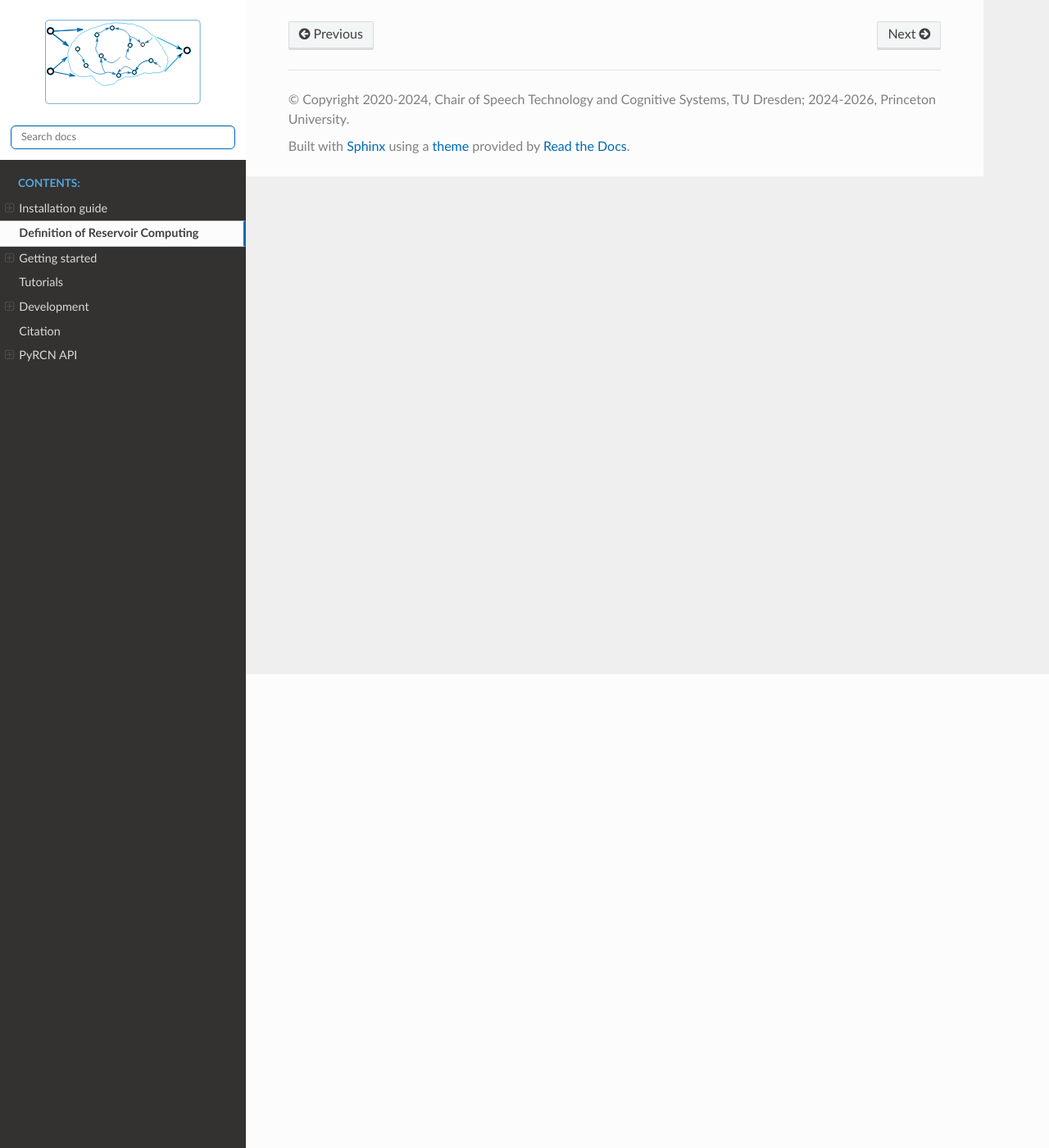
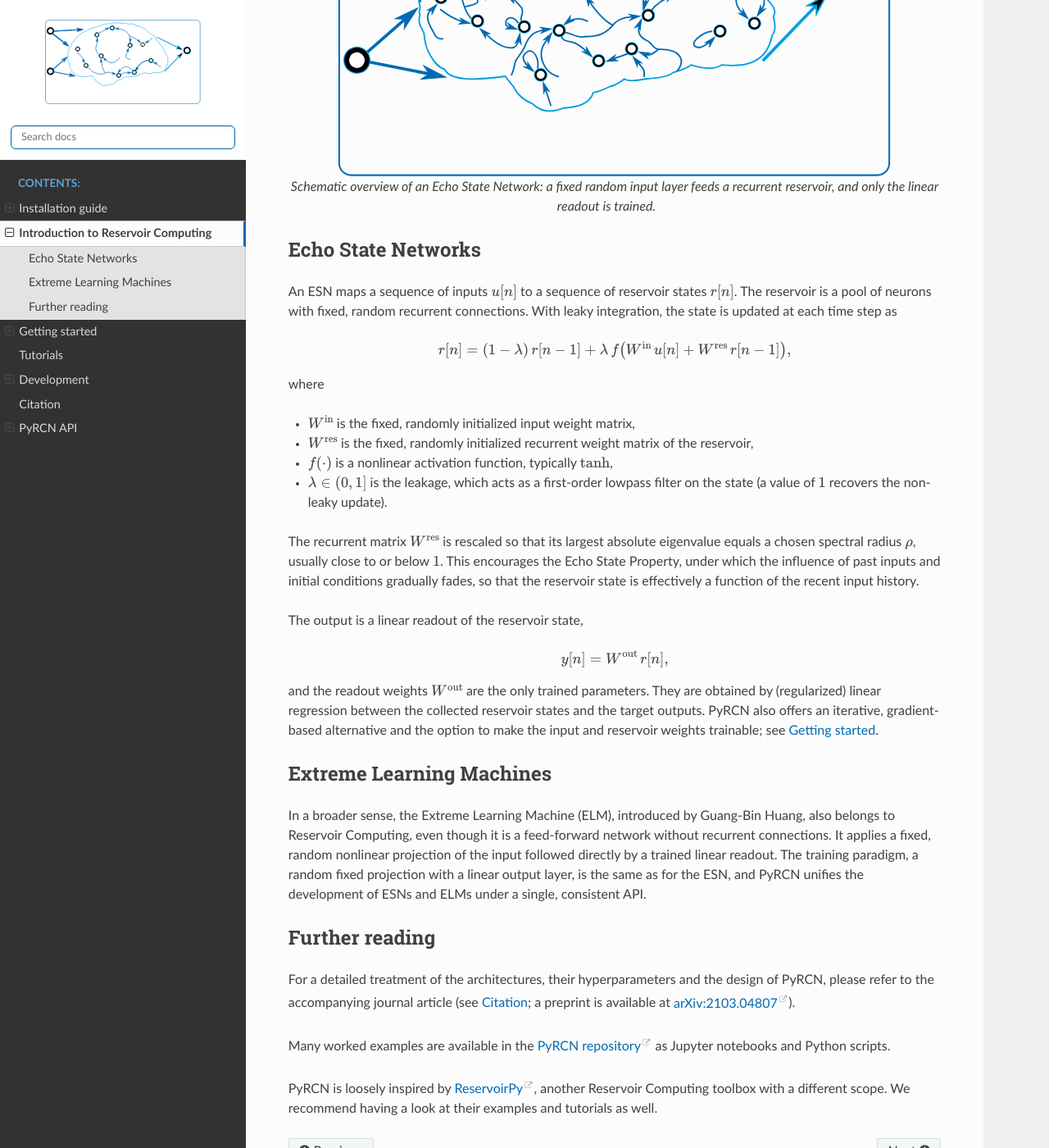
Before and after one commit to PlasmaControl/PyRCN, a Sphinx documentation site: the page built from docs/source/introduction.rst, in a window 1280 px wide and 1400 px high, scrolled down 578 px. Shown: the whole window at 82% size. Built offline with Sphinx 7.4.7 and the Read the Docs theme 3.1.0, drawn with Linux system fonts in a browser that asks for light colours; some of the changed text lies outside the part shown.

Commit message:
docs: extend the Reservoir Computing introduction
Phase 3 - introduction page:
- overview of Reservoir Computing (random fixed nonlinear projection, linear
  readout trained by regression)
- Echo State Network section with the leaky-integration state update and the
  linear readout equations, spectral radius / echo state property / leakage
- Extreme Learning Machine as the feed-forward RC relative
- render the existing echo_state_network.svg as a schematic figure
- refer readers to the journal article (no quoted text); keep the Scholarpedia
  link; ReservoirPy credited as a loose inspiration

Enable sphinx.ext.mathjax for the equations. Builds at 0 warnings.

Co-Authored-By: Claude Opus 4.8 <noreply@anthropic.com>

```diff
--- a/docs/source/conf.py
+++ b/docs/source/conf.py
@@ -37,6 +37,7 @@ extensions = [
     'sphinx.ext.autodoc',
     'sphinx.ext.doctest',
     'sphinx.ext.intersphinx',
+    'sphinx.ext.mathjax',
     'sphinx_copybutton',
     'sphinx_design',
 ]
--- a/docs/source/introduction.rst
+++ b/docs/source/introduction.rst
@@ -1,23 +1,94 @@
 .. _whats rc:
 
-Definition of Reservoir Computing
-=================================
+===================================
+Introduction to Reservoir Computing
+===================================
 
-Reservoir Computing (RC) is a paradigm for a fast one-shot training of Recurrent Neural
-Networks (RNNs). Probably the best known RC architecture is the Echo State Network
-(ESN) by Herbert Jaeger.
+Reservoir Computing (RC) is a family of machine learning methods for the fast,
+one-shot training of Recurrent Neural Networks (RNNs). The central idea is to
+project the input nonlinearly into a high-dimensional state space using random,
+fixed connections, and then to solve the actual task with a simple linear model
+on top of that state. Because only this final linear layer is trained, usually
+by regularized linear regression, training is fast and stable and avoids the
+iterative optimization of a fully trained RNN.
 
-The `Scholarpedia article about Echo State Networks <http://www.scholarpedia.org/article/Echo_state_network>`_
-gives an excellent introduction to the topic of Echo State Networks.
+The best known RC architecture is the Echo State Network (ESN), introduced by
+Herbert Jaeger. The `Scholarpedia article about Echo State Networks
+<http://www.scholarpedia.org/article/Echo_state_network>`_ gives an excellent
+introduction to the topic.
 
-In a broader sense, the Extreme Learning Machine (ELM) as a closely related architecture
-also counts to RC, although it is a feed-forward network. The training paradigm is
-similar, and PyRCN aims to unify the development of ESNs and ELMs.
+.. figure:: _static/img/echo_state_network.svg
+   :alt: Schematic overview of an Echo State Network
+   :align: center
+   :width: 85%
 
+   Schematic overview of an Echo State Network: a fixed random input layer
+   feeds a recurrent reservoir, and only the linear readout is trained.
 
-Many examples can be found in the PyRCN repository. Some useful examples can also be
-found in the `PyRCN repository <https://github.com/PlasmaControl/PyRCN/tree/main/examples>`_
-with many Jupyter notebooks.
+Echo State Networks
+===================
 
-PyRCN is inspired by `ReservoirPy <https://github.com/reservoirpy>`_, another RC toolbox
-with a different scope. We recommend to check their examples and tutorials.
+An ESN maps a sequence of inputs :math:`u[n]` to a sequence of reservoir states
+:math:`r[n]`. The reservoir is a pool of neurons with fixed, random recurrent
+connections. With leaky integration, the state is updated at each time step as
+
+.. math::
+
+   r[n] = (1 - \lambda)\, r[n-1]
+          + \lambda\, f\!\left(W^{\mathrm{in}}\, u[n] + W^{\mathrm{res}}\, r[n-1]\right),
+
+where
+
+* :math:`W^{\mathrm{in}}` is the fixed, randomly initialized input weight matrix,
+* :math:`W^{\mathrm{res}}` is the fixed, randomly initialized recurrent weight
+  matrix of the reservoir,
+* :math:`f(\cdot)` is a nonlinear activation function, typically
+  :math:`\tanh`,
+* :math:`\lambda \in (0, 1]` is the leakage, which acts as a first-order lowpass
+  filter on the state (a value of :math:`1` recovers the non-leaky update).
+
+The recurrent matrix :math:`W^{\mathrm{res}}` is rescaled so that its largest
+absolute eigenvalue equals a chosen spectral radius :math:`\rho`, usually close
+to or below :math:`1`. This encourages the Echo State Property, under which the
+influence of past inputs and initial conditions gradually fades, so that the
+reservoir state is effectively a function of the recent input history.
+
+The output is a linear readout of the reservoir state,
+
+.. math::
+
+   y[n] = W^{\mathrm{out}}\, r[n],
+
+and the readout weights :math:`W^{\mathrm{out}}` are the only trained
+parameters. They are obtained by (regularized) linear regression between the
+collected reservoir states and the target outputs. PyRCN also offers an
+iterative, gradient-based alternative and the option to make the input and
+reservoir weights trainable; see :doc:`getting_started`.
+
+Extreme Learning Machines
+=========================
+
+In a broader sense, the Extreme Learning Machine (ELM), introduced by Guang-Bin
+Huang, also belongs to Reservoir Computing, even though it is a feed-forward
+network without recurrent connections. It applies a fixed, random nonlinear
+projection of the input followed directly by a trained linear readout. The
+training paradigm, a random fixed projection with a linear output layer, is the
+same as for the ESN, and PyRCN unifies the development of ESNs and ELMs under a
+single, consistent API.
+
+Further reading
+===============
+
+For a detailed treatment of the architectures, their hyperparameters and the
+design of PyRCN, please refer to the accompanying journal article (see
+:doc:`citation`; a preprint is available at
+`arXiv:2103.04807 <https://arxiv.org/abs/2103.04807>`_).
+
+Many worked examples are available in the `PyRCN repository
+<https://github.com/PlasmaControl/PyRCN/tree/main/examples>`_ as Jupyter
+notebooks and Python scripts.
+
+PyRCN is loosely inspired by `ReservoirPy
+<https://github.com/reservoirpy>`_, another Reservoir Computing toolbox with a
+different scope. We recommend having a look at their examples and tutorials as
+well.
```
